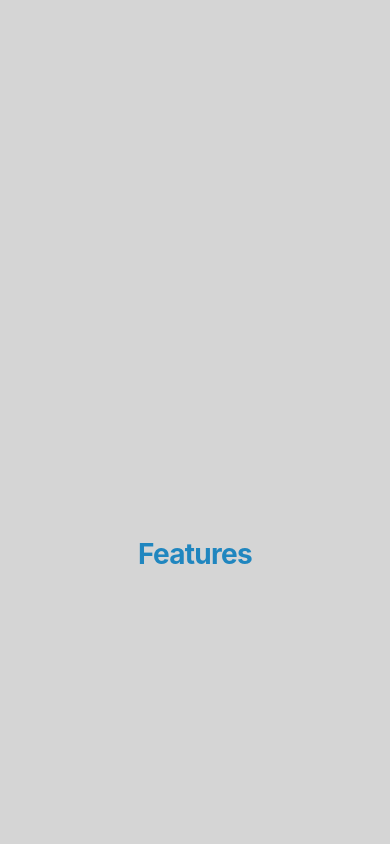
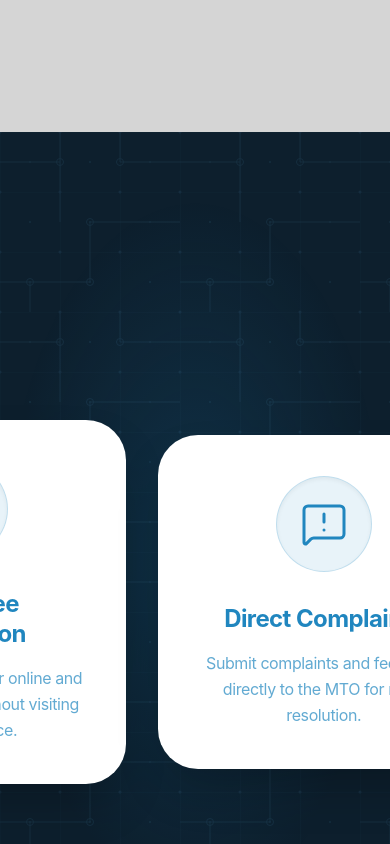
Before and after one commit to M-Taqi796/Paralax-Website, a React (Vite) app: page / in a window 390 px wide. Shown: the part 6620-7464 px from the top of the page. Built offline with nearby package versions, Linux system fonts and the light colour scheme.

Commit message:
added: features cards and background pattern

```diff
--- a/package.json
+++ b/package.json
@@ -11,6 +11,7 @@
   },
   "dependencies": {
     "framer-motion": "^12.38.0",
+    "lucide-react": "^1.11.0",
     "react": "^19.2.5",
     "react-dom": "^19.2.5"
   },
--- a/src/Features.jsx
+++ b/src/Features.jsx
@@ -1,20 +1,160 @@
-import React from 'react';
-import { motion } from 'framer-motion';
+import React, { useRef } from 'react';
+import { motion, useScroll, useTransform } from 'framer-motion';
+import { QrCode, UserCheck, MapPin, Route, FileText, MessageSquareWarning } from 'lucide-react';
+
+const features = [
+  {
+    id: 1,
+    title: "QR Based Boarding",
+    description: "Simply scan the QR code to board instantly. No physical tickets required.",
+    icon: QrCode
+  },
+  {
+    id: 2,
+    title: "Seat Availability & AI",
+    description: "Check available seats in real-time. Our AI predicts how crowded the next bus will be.",
+    icon: UserCheck
+  },
+  {
+    id: 3,
+    title: "Bus Live Location",
+    description: "Track your bus on a live map so you always know exactly when it will arrive.",
+    icon: MapPin
+  },
+  {
+    id: 4,
+    title: "Bus Redirection AI",
+    description: "Missed your bus? AI instantly suggests alternative reachable stops and routes.",
+    icon: Route
+  },
+  {
+    id: 5,
+    title: "Online Fee Submission",
+    description: "Get your Challan Paper online and pay fees instantly without visiting the MTO Office.",
+    icon: FileText
+  },
+  {
+    id: 6,
+    title: "Direct Complaints",
+    description: "Submit complaints and feedback directly to the MTO for rapid resolution.",
+    icon: MessageSquareWarning
+  }
+];
 
 export default function Features() {
+  const targetRef = useRef(null);
+  const { scrollYProgress } = useScroll({
+    target: targetRef,
+    offset: ["start start", "end end"]
+  });
+
+  // Animate heading from center to top
+  const headingY = useTransform(scrollYProgress, [0, 0.15], ["0vh", "-35vh"]);
+  const headingScale = useTransform(scrollYProgress, [0, 0.15], [1, 0.7]);
+  const headingOpacity = useTransform(scrollYProgress, [0, 0.05, 0.15], [0, 1, 1]); // Fades in if needed
+
+  // Animate cards sliding from right to left
+  const cardsX = useTransform(scrollYProgress, [0.15, 1], ["100vw", "-200vw"]);
+
+
+
   return (
-    <div className="relative h-screen w-full flex flex-col items-center justify-center bg-transparent z-10">
-      <motion.div
-        initial={{ opacity: 0, y: 40 }}
-        whileInView={{ opacity: 1, y: 0 }}
-        transition={{ duration: 0.8, ease: "easeOut" }}
-        viewport={{ once: true, amount: 0.6 }}
-        className="text-center"
-      >
-        <h2 className="text-[length:var(--fluid-h1)] lg:text-7xl lg:leading-none font-bold tracking-tight text-[#2086BF]">
-          Features
-        </h2>
-      </motion.div>
+    <div ref={targetRef} className="relative h-[600vh] w-full z-10" style={{ background: '#0d1f2d' }}>
+      <div className="sticky top-0 h-screen w-full overflow-hidden flex items-center justify-center">
+
+        {/* Tech Circuit Board Texture Background */}
+        <svg
+          className="absolute inset-0 w-full h-full opacity-10 pointer-events-none"
+          xmlns="http://www.w3.org/2000/svg"
+          aria-hidden="true"
+        >
+          <defs>
+            <pattern id="grid" width="60" height="60" patternUnits="userSpaceOnUse">
+              <path d="M 60 0 L 0 0 0 60" fill="none" stroke="#64b1deff" strokeWidth="0.5" />
+            </pattern>
+            <pattern id="dots" width="60" height="60" patternUnits="userSpaceOnUse">
+              <circle cx="0" cy="0" r="1.5" fill="#64b1deff" />
+              <circle cx="60" cy="0" r="1.5" fill="#64b1deff" />
+              <circle cx="0" cy="60" r="1.5" fill="#64b1deff" />
+              <circle cx="60" cy="60" r="1.5" fill="#64b1deff" />
+              <circle cx="30" cy="30" r="1" fill="#64b1deff" />
+            </pattern>
+            {/* Circuit lines */}
+            <pattern id="circuits" width="180" height="180" patternUnits="userSpaceOnUse">
+              {/* Horizontal traces */}
+              <line x1="0" y1="30" x2="60" y2="30" stroke="#64b1deff" strokeWidth="1" />
+              <line x1="120" y1="30" x2="180" y2="30" stroke="#64b1deff" strokeWidth="1" />
+              <line x1="0" y1="150" x2="90" y2="150" stroke="#64b1deff" strokeWidth="1" />
+              <line x1="90" y1="90" x2="180" y2="90" stroke="#64b1deff" strokeWidth="1" />
+              {/* Vertical traces */}
+              <line x1="60" y1="0" x2="60" y2="30" stroke="#64b1deff" strokeWidth="1" />
+              <line x1="60" y1="30" x2="60" y2="90" stroke="#64b1deff" strokeWidth="1" />
+              <line x1="90" y1="90" x2="90" y2="150" stroke="#64b1deff" strokeWidth="1" />
+              <line x1="120" y1="0" x2="120" y2="30" stroke="#64b1deff" strokeWidth="1" />
+              <line x1="30" y1="150" x2="30" y2="180" stroke="#64b1deff" strokeWidth="1" />
+              {/* Nodes (pads) */}
+              <circle cx="60" cy="30" r="3.5" fill="none" stroke="#64b1deff" strokeWidth="1" />
+              <circle cx="90" cy="90" r="3.5" fill="none" stroke="#64b1deff" strokeWidth="1" />
+              <circle cx="120" cy="30" r="3.5" fill="none" stroke="#64b1deff" strokeWidth="1" />
+              <circle cx="30" cy="150" r="3.5" fill="none" stroke="#64b1deff" strokeWidth="1" />
+              <circle cx="90" cy="150" r="3.5" fill="none" stroke="#64b1deff" strokeWidth="1" />
+            </pattern>
+          </defs>
+          <rect width="100%" height="100%" fill="url(#grid)" />
+          <rect width="100%" height="100%" fill="url(#circuits)" />
+          <rect width="100%" height="100%" fill="url(#dots)" />
+        </svg>
+
+        {/* Radial glow */}
+        <div
+          className="absolute inset-0 pointer-events-none"
+          style={{
+            background: 'radial-gradient(ellipse 70% 60% at 50% 50%, rgba(32,134,191,0.18) 0%, transparent 70%)'
+          }}
+        />
+
+
+        {/* Animated Heading */}
+        <motion.div
+          style={{ y: headingY, scale: headingScale, opacity: headingOpacity }}
+          className="absolute z-20 flex justify-center w-full px-[var(--fluid-x)]"
+        >
+          <h2 className="text-[length:var(--fluid-h1)] lg:text-7xl lg:leading-none font-bold tracking-tight text-[#2086BF] text-center bg-[#ffffff] px-12 py-4 rounded-full border border-white/50 shadow-2xl">
+            App Features
+          </h2>
+        </motion.div>
+
+        {/* Horizontal Scrolling Cards Container */}
+        <motion.div
+          style={{ x: cardsX }}
+          className="absolute flex gap-8 md:gap-16 items-center pt-24 px-8 md:px-[10vw]"
+        >
+          {features.map((feature) => {
+            const Icon = feature.icon;
+            return (
+              <div
+                key={feature.id}
+                className="w-[85vw] max-w-sm md:w-[400px] h-auto shrink-0 bg-[#ffffff] rounded-[2.5rem] border border-white/50 shadow-2xl p-10 flex flex-col items-center text-center hover:-translate-y-4 transition-transform duration-500 ease-out"
+              >
+                <div className="w-24 h-24 rounded-full bg-[#2086BF]/10 flex items-center justify-center mb-8 shadow-inner border border-[#2086BF]/20">
+                  <Icon className="w-12 h-12 text-[#2086BF]" strokeWidth={1.5} />
+                </div>
+
+                <h3 className="text-[length:var(--fluid-h2)] lg:text-3xl font-bold tracking-tight text-[#2086BF] mb-4 leading-tight">
+                  {feature.title}
+                </h3>
+
+                <p className="text-[length:var(--fluid-p)] lg:text-base text-[#2086BF]/70 tracking-tight leading-relaxed">
+                  {feature.description}
+                </p>
+
+
+              </div>
+            );
+          })}
+        </motion.div>
+
+      </div>
     </div>
   );
 }
```
Also changed, not shown: 1 other file (tests, documents, lock files or other folders).
